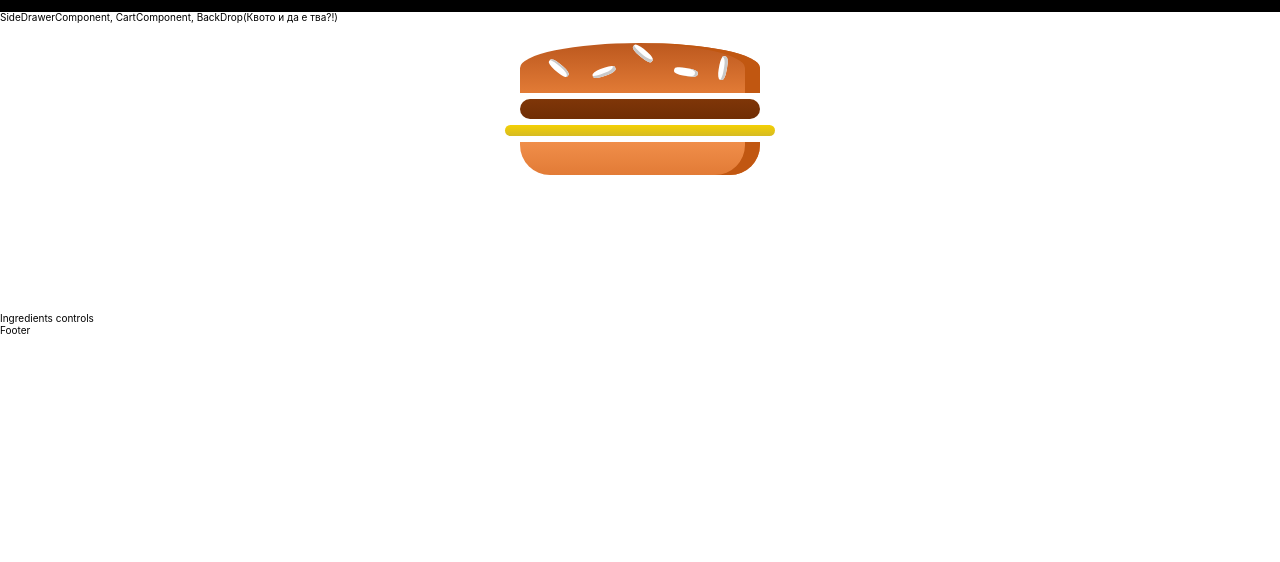
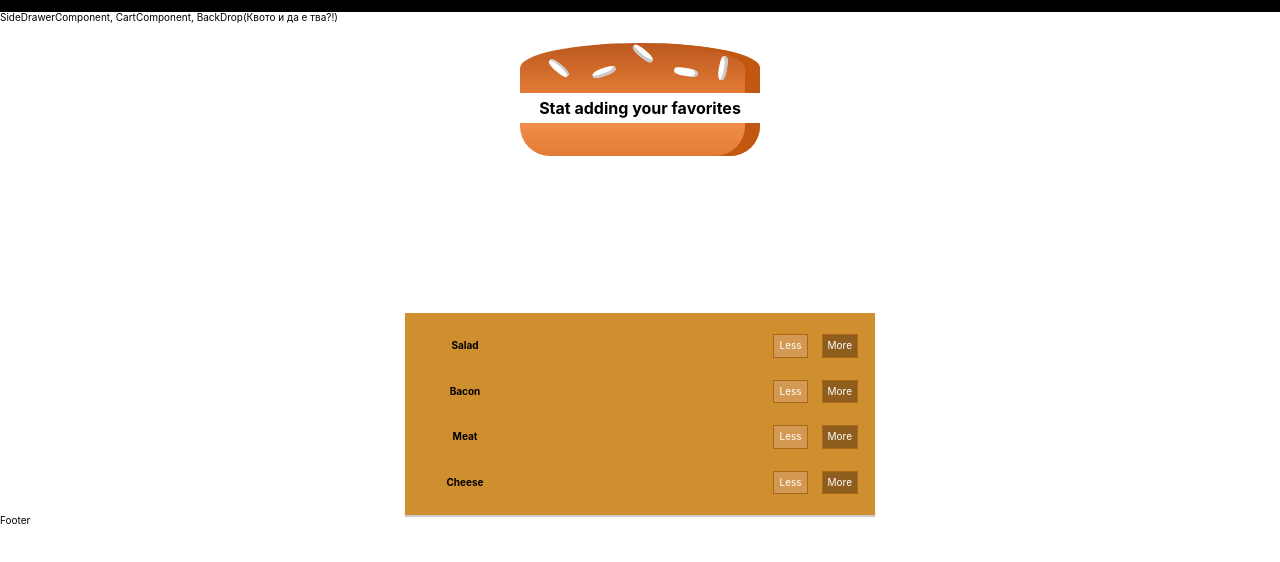
Before and after one commit to Danchev1/burger-builder, a React app in the folder burger-builder-project/: page / in a window 1280 px wide. Shown: the top 562 px of the page. Built offline with nearby package versions, Linux system fonts and the light colour scheme.

Commit message:
Burger Build project - burger view, a really ugly burger added

```diff
--- /dev/null
+++ b/burger-builder-project/src/Components/BurgerComponents/BuildControls/BuildControl/BuildControl.js
@@ -0,0 +1,14 @@
+import React from 'react';
+import styles from './BuildControl.module.sass';
+
+const buildControl = props => (
+  <div className={styles.BuildControl}>
+    <div className={styles.Label}>{props.label}</div>
+    <div className={styles.Controls}>
+      <button className={styles.Less}>Less</button>
+      <button className={styles.More}>More</button>
+    </div>
+  </div>
+);
+
+export default buildControl;
--- /dev/null
+++ b/burger-builder-project/src/Components/BurgerComponents/BuildControls/BuildControl/BuildControl.module.sass
@@ -0,0 +1,56 @@
+.BuildControl
+  display: flex
+  flex-flow: row
+  justify-content: space-between
+  align-items: center
+  margin: 7px 0
+
+
+.Label
+  padding: 10px
+  font-weight: 700
+  width: 80px
+
+
+.Controls
+  text-align: center
+  button
+    display: inline-block
+    max-width: 80px
+    margin: 0 7px
+    padding: 5px
+    vertical-align: middle
+    border: 1px solid #aa6817
+    outline: none
+    &:disabled
+      background-color: #AC9980
+      border: 1px solid #7E7365
+      color: #ccc
+      cursor: default
+    &hover
+      &:disabled
+        background-color: #AC9980
+        color: #ccc
+        cursor: not-allowed
+
+
+.Controls .Less
+  background-color: #D39952
+  color: white
+
+
+.Controls .More
+  background-color: #8F5E1E
+  color: white
+
+
+.Controls .Less:hover,
+.Controls .Less:active
+  background-color: #DAA972
+  color: white
+
+
+.Controls .More:hover,
+.Controls .More:active
+  background-color: #99703F
+  color: white
--- /dev/null
+++ b/burger-builder-project/src/Components/BurgerComponents/BuildControls/BuildControls.js
@@ -0,0 +1,18 @@
+import React from 'react';
+import BuildControl from './BuildControl/BuildControl';
+import styles from './BuildControls.module.sass';
+
+const controls = [
+  { label: 'Salad', type: 'salad'},
+  { label: 'Bacon', type: 'bacon'},
+  { label: 'Meat', type: 'meat'},
+  { label: 'Cheese', type: 'Cheese'},
+];
+
+const buildControls = props => (
+  <div className={styles.BuildControls}>
+    {controls.map(item => <BuildControl key={item.label} label={item.label} type={item.type}/>)}
+  </div>
+);
+
+export default buildControls;
--- /dev/null
+++ b/burger-builder-project/src/Components/BurgerComponents/BuildControls/BuildControls.module.sass
@@ -0,0 +1,10 @@
+.BuildControls
+  display: flex
+  flex-flow: column
+  text-align: center
+  width: 95%
+  max-width: 450px
+  margin: auto
+  padding: 10px
+  box-shadow: 0 2px 1px #ccc
+  background-color: #CF8F2E
--- a/burger-builder-project/src/Components/BurgerComponents/BurgerView/BurgerView.js
+++ b/burger-builder-project/src/Components/BurgerComponents/BurgerView/BurgerView.js
@@ -2,15 +2,27 @@ import React from 'react';
 import styles from './BurgerView.module.sass';
 import Ingredient from "../Ingredients/Ingredients";
 
-const BurgerView = props => {
+const burgerView = props => {
+
+  let ingredients = Object.keys(props.ingredients).map(item => {
+    return [...Array(props.ingredients[item])].map((someItem, index)=> {
+      return <Ingredient key={item + index} type={item}/>
+    });
+  }).reduce((arr, item) => {
+    return arr.concat(item);
+  }, []);
+
+  console.log(ingredients);
+  if(!ingredients.length) {
+    ingredients = <div>Stat adding your favorites</div>
+  }
   return (
       <div className={styles.BurgerWrapper}>
         <Ingredient type='bread-top'/>
-        <Ingredient type='meat'/>
-        <Ingredient type='cheese'/>
+        {ingredients}
         <Ingredient type='bread-bottom'/>
       </div>
   );
 
 };
-export default BurgerView;
+export default burgerView;
--- a/burger-builder-project/src/Containers/BurgerBuilder.js
+++ b/burger-builder-project/src/Containers/BurgerBuilder.js
@@ -1,12 +1,22 @@
 import React, { Component } from 'react';
 import BurgerView from "../Components/BurgerComponents/BurgerView/BurgerView";
+import BuildControls from '../Components/BurgerComponents/BuildControls/BuildControls';
 
 class BurgerBuilder extends Component {
+  state = {
+    ingredients: {
+      salad: 0,
+      bacon: 0,
+      cheese: 0,
+      meat: 0
+    }
+  };
+
   render() {
     return (
         <div className='BurgerBuilder'>
-          <BurgerView/>
-          <div className='Ingredients controls'>Ingredients controls</div>
+          <BurgerView ingredients={this.state.ingredients}/>
+          <BuildControls/>
         </div>
     )
   };
```
Also changed, not shown: burger-builder-project/src/Components/BurgerComponents/Ingredients/Ingredients.js (+4 -4 lines).
